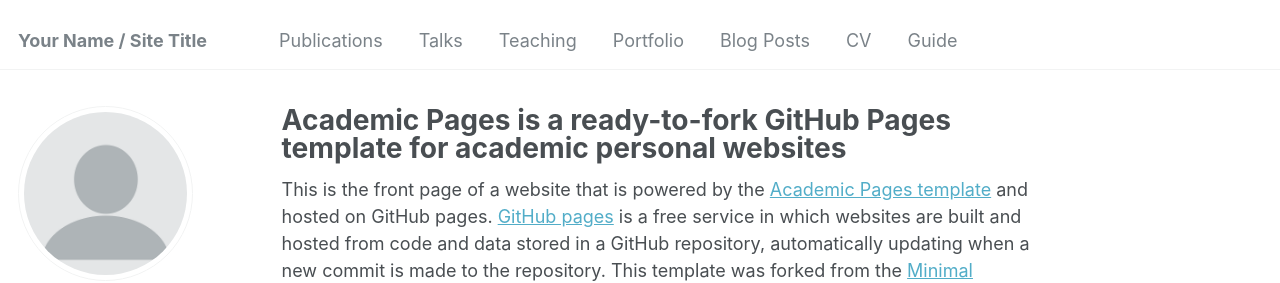
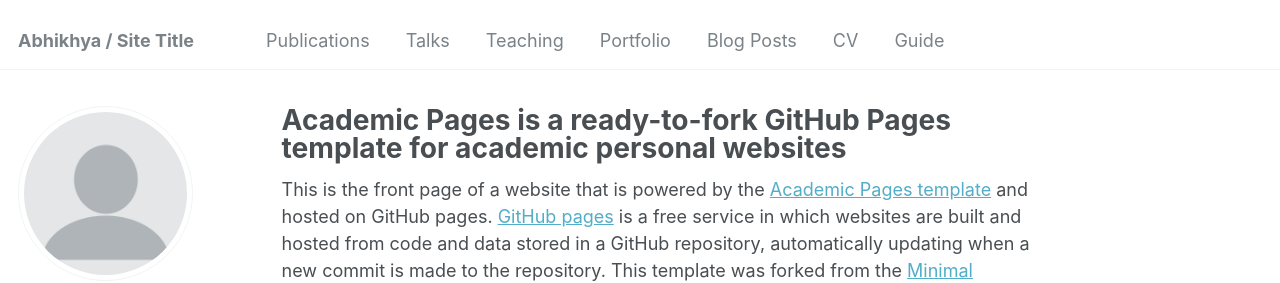
Before and after one commit to abhikhya2001/abhikhya2001.github.io, a Jekyll site: the page built from _pages/about.md, in a window 1280 px wide. Shown: the top 283 px of the page. Built offline with Jekyll 4.4.1, drawn with Linux system fonts in a browser that asks for light colours; some web fonts are replaced.

Commit message:
Update _config.yml

```diff
--- a/_config.yml
+++ b/_config.yml
@@ -8,7 +8,7 @@
 
 # Basic Site Settings
 locale                   : "en-US"
-title                    : "Your Name / Site Title"
+title                    : "Abhikhya / Site Title"
 title_separator          : "-"
 name                     : &name "Abhikhya"
 description              : &description "personal description"
```
